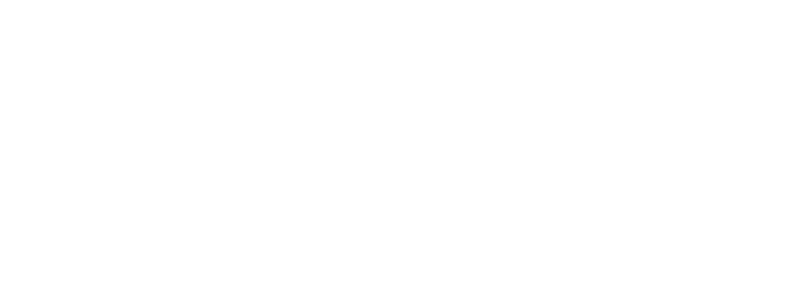
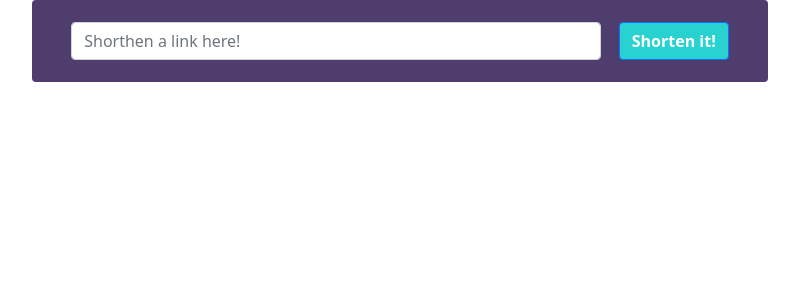
Before and after one commit to RahimliZakir/React-URL-Shortener-App, a React (Create React App) app: page / in a window 1280 px wide. Shown: the top 300 px of the page, without its empty margins (240-1039 px from the left). Built offline with nearby package versions, Linux system fonts and the light colour scheme.

Commit message:
Main Part Done

```diff
--- a/package.json
+++ b/package.json
@@ -8,9 +8,13 @@
     "@testing-library/user-event": "^13.5.0",
     "axios": "^0.25.0",
     "bootstrap": "^5.1.3",
+    "cors": "^2.8.5",
+    "prop-types": "^15.8.1",
     "react": "^17.0.2",
+    "react-bootstrap": "^2.1.1",
     "react-dom": "^17.0.2",
     "react-scripts": "5.0.0",
+    "sass": "^1.49.0",
     "web-vitals": "^2.1.4"
   },
   "scripts": {
--- a/src/App.js
+++ b/src/App.js
@@ -1,7 +1,13 @@
+import React from "react";
+import Form from "./components/Form";
+import {} from "react-bootstrap";
+
+import "./scss/style.scss";
+
 function App() {
   return (
     <div className="App">
-
+      <Form />
     </div>
   );
 }
--- a/src/api/shorter.js
+++ /dev/null
@@ -1,2 +0,0 @@
-const apiLink =
-  "https://api.shrtco.de/v2/shorten?url=example.org/very/long/link.html";
--- a/src/components/Form.js
+++ b/src/components/Form.js
@@ -1,7 +1,52 @@
-import React from "react";
+import React, { useState, useEffect } from "react";
+import axios from "axios";
+import { Container, Row, Col, Button } from "react-bootstrap";
 
 const Form = () => {
-  return <div></div>;
+  const [data, setData] = useState("");
+  const [url, setUrl] = useState([]);
+
+  const handleInput = (e) => {
+    setData(e.target.value);
+    console.log(data);
+  };
+
+  const handleFormSubmit = (e) => {
+    e.preventDefault();
+
+    axios
+      .get("https://api.shrtco.de/v2/shorten", {
+        params: {
+          url: data,
+        },
+      })
+      .then((res) => setUrl([...url, res.data.result.full_short_link]));
+  };
+
+  return (
+    <section id="form">
+      <Container>
+        <Row className="justify-content-center">
+          <Col md="8">
+            <form id="term-form" className="d-flex" onSubmit={handleFormSubmit}>
+              <input
+                className="form-control form-input"
+                placeholder="Shorthen a link here!"
+                value={data}
+                onChange={handleInput}
+              />
+              <Button type="submit">Shorten it!</Button>
+            </form>
+            <ul>
+              {url.map((item) => {
+                return <li key={item}>{item} </li>;
+              })}
+            </ul>
+          </Col>
+        </Row>
+      </Container>
+    </section>
+  );
 };
 
 export default Form;
--- a/src/index.js
+++ b/src/index.js
@@ -1,6 +1,7 @@
 import React from "react";
 import ReactDOM from "react-dom";
 import App from "./App";
+import "bootstrap/dist/css/bootstrap.min.css";
 
 ReactDOM.render(
   <React.StrictMode>
--- /dev/null
+++ b/src/scss/_form.scss
@@ -0,0 +1,17 @@
+#term-form {
+  background-color: $common-color;
+  padding: 3% 2%;
+  border-radius: 4px;
+  justify-content: center;
+
+  .form-input {
+    width: 75%;
+    box-shadow: none !important;
+  }
+
+  button {
+    background-color: $btn-color;
+    margin-left: 2.5%;
+    font-weight: 600;
+  }
+}
--- /dev/null
+++ b/src/scss/_variables.scss
@@ -0,0 +1,2 @@
+$common-color: #4f3d6d;
+$btn-color: #27d2d1;
--- /dev/null
+++ b/src/scss/style.scss
@@ -0,0 +1,2 @@
+@import "variables";
+@import "form";
```
Also changed, not shown: 1 other file (tests, documents, lock files or other folders).
